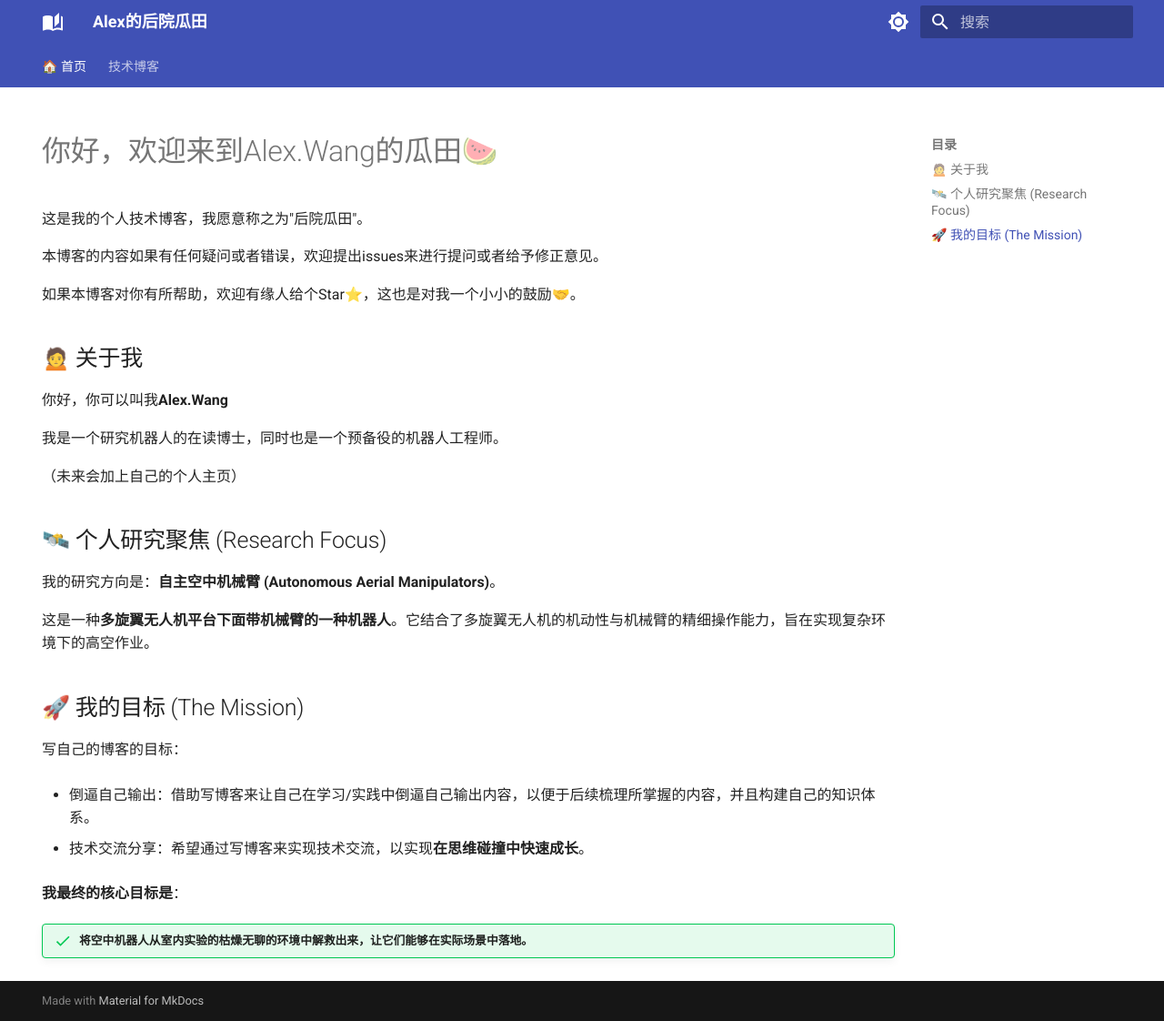
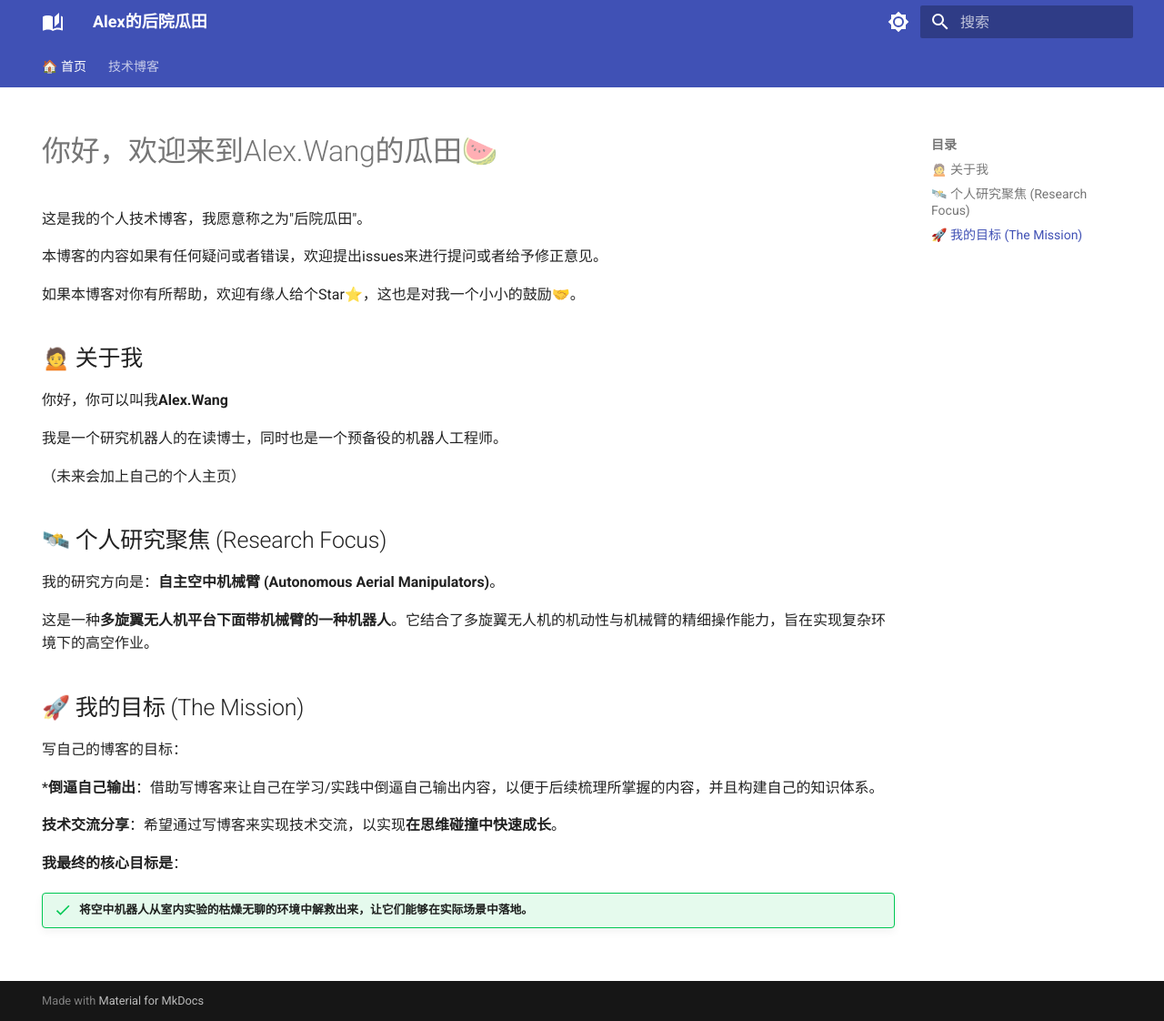
Before and after one commit to Alex-WangHT/Alex-Blog, an MkDocs documentation site: the page built from docs/index.md, in a window 1280 px wide and 1122 px high. Shown: the whole window at 91% size. Built offline with MkDocs 1.6.1 and Material for MkDocs 9.7.7, drawn with Linux system fonts in a browser that asks for light colours.

```diff
--- a/docs/index.md
+++ b/docs/index.md
@@ -26,9 +26,9 @@ hide:
 
 写自己的博客的目标：
 
-* 倒逼自己输出：借助写博客来让自己在学习/实践中倒逼自己输出内容，以便于后续梳理所掌握的内容，并且构建自己的知识体系。
+***倒逼自己输出**：借助写博客来让自己在学习/实践中倒逼自己输出内容，以便于后续梳理所掌握的内容，并且构建自己的知识体系。
 
-* 技术交流分享：希望通过写博客来实现技术交流，以实现**在思维碰撞中快速成长**。
+**技术交流分享**：希望通过写博客来实现技术交流，以实现**在思维碰撞中快速成长**。
 
 **我最终的核心目标是**：
 
```
